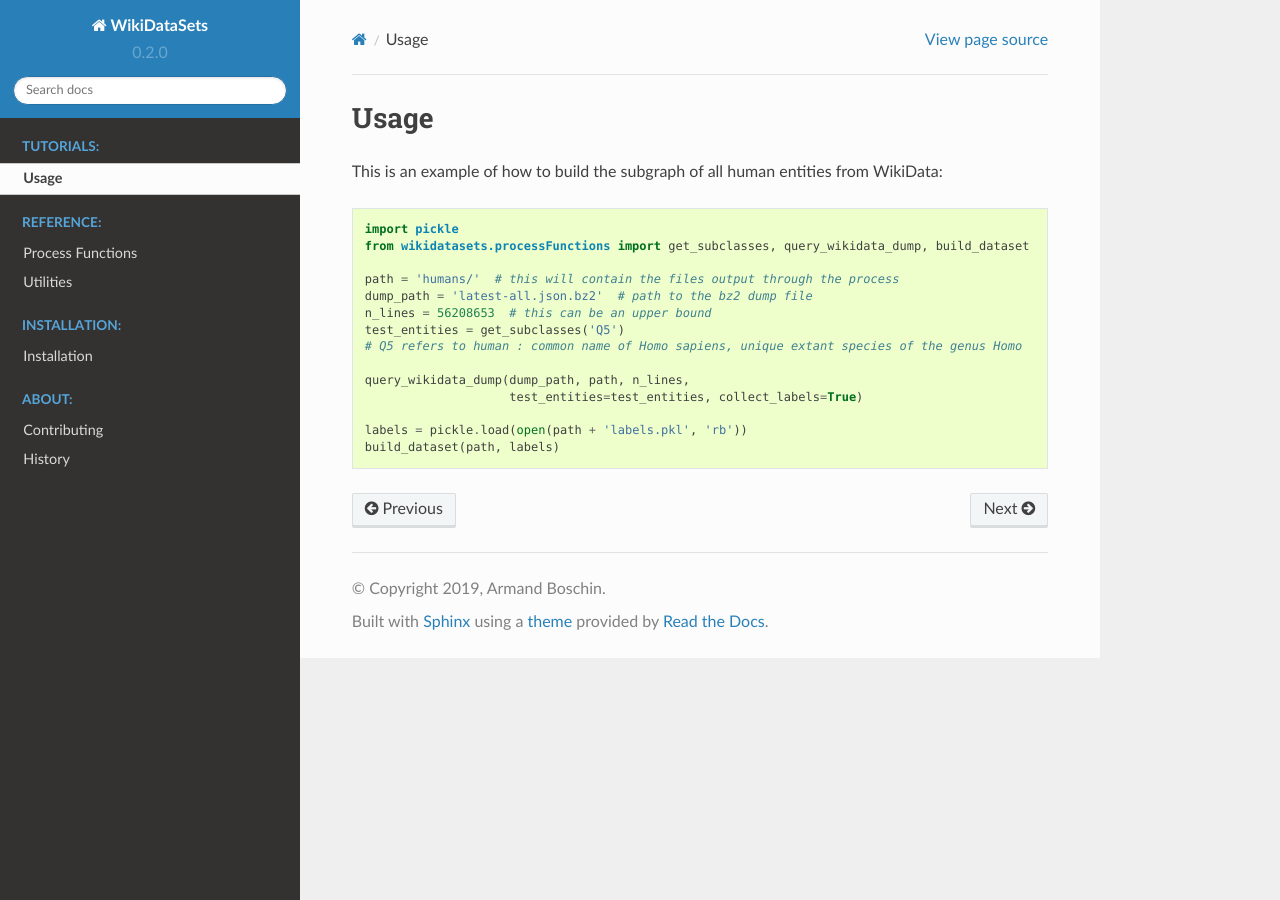
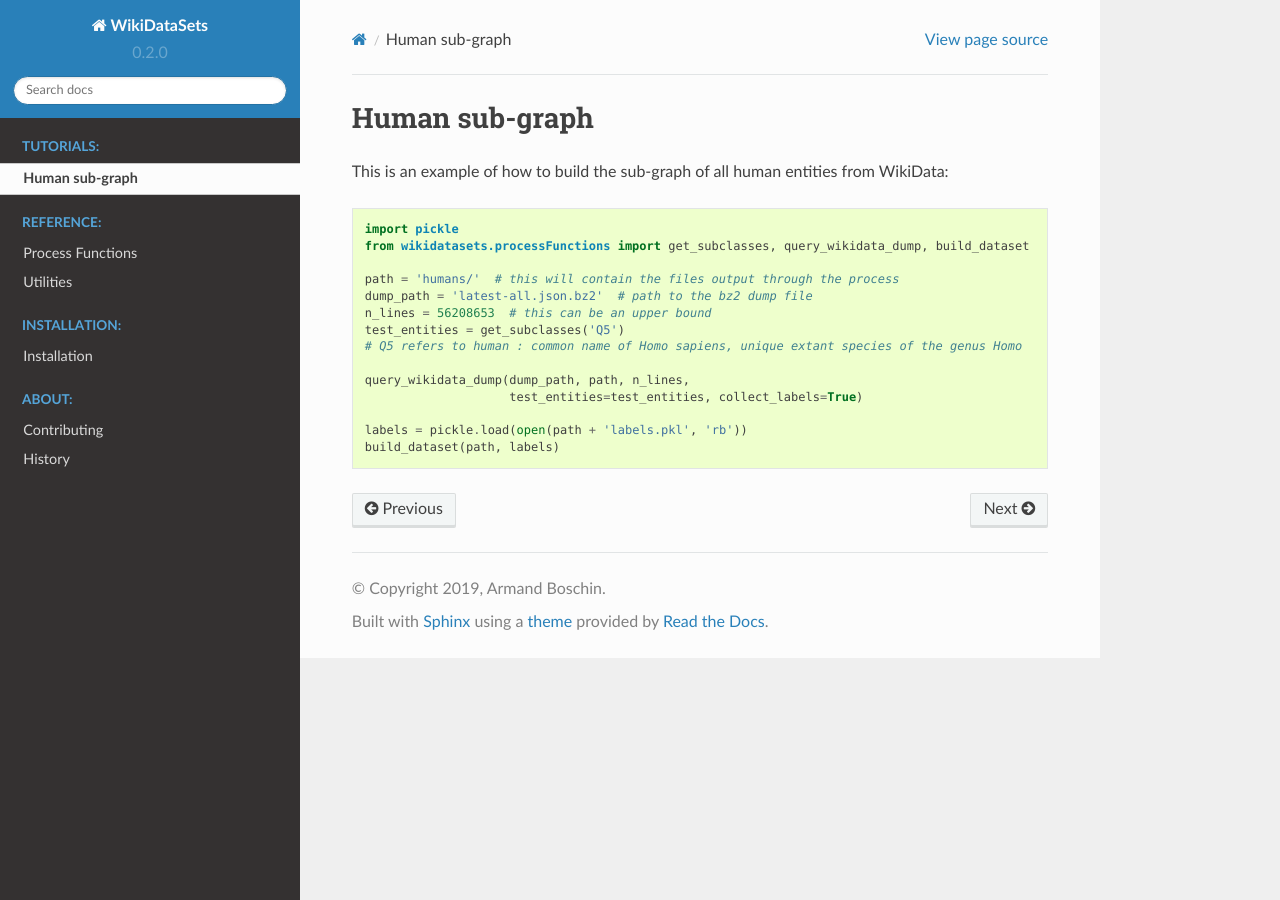
Before and after one commit to armand33/wikidatasets, a Sphinx documentation site: the page built from docs/tutorials/humans.rst, in a window 1280 px wide. Built offline with Sphinx 7.4.7 and the Read the Docs theme 2.0.0, drawn with Linux system fonts in a browser that asks for light colours.

Commit message:
Minor change in documentation

```diff
--- a/docs/tutorials/humans.rst
+++ b/docs/tutorials/humans.rst
@@ -1,8 +1,8 @@
-=====
-Usage
-=====
+===============
+Human sub-graph
+===============
 
-This is an example of how to build the subgraph of all human entities from WikiData::
+This is an example of how to build the sub-graph of all human entities from WikiData::
 
     import pickle
     from wikidatasets.processFunctions import get_subclasses, query_wikidata_dump, build_dataset
```
